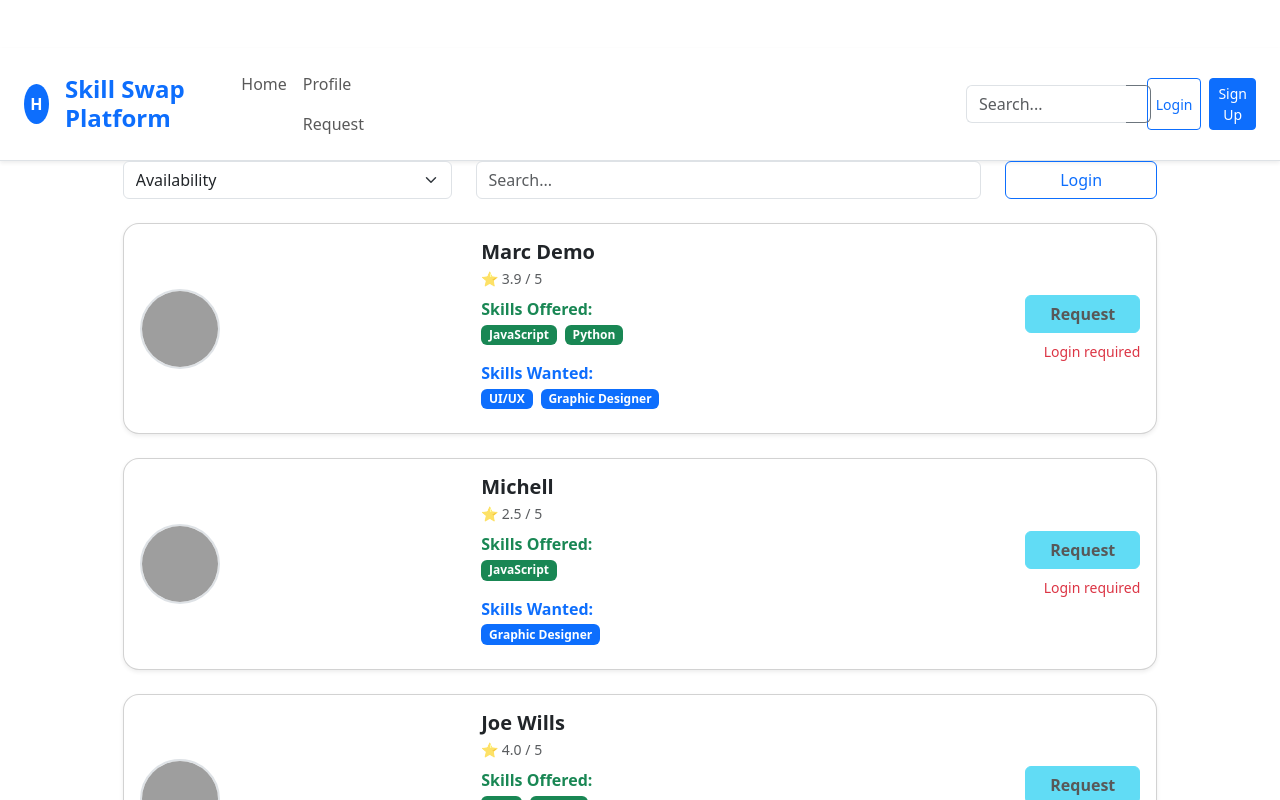
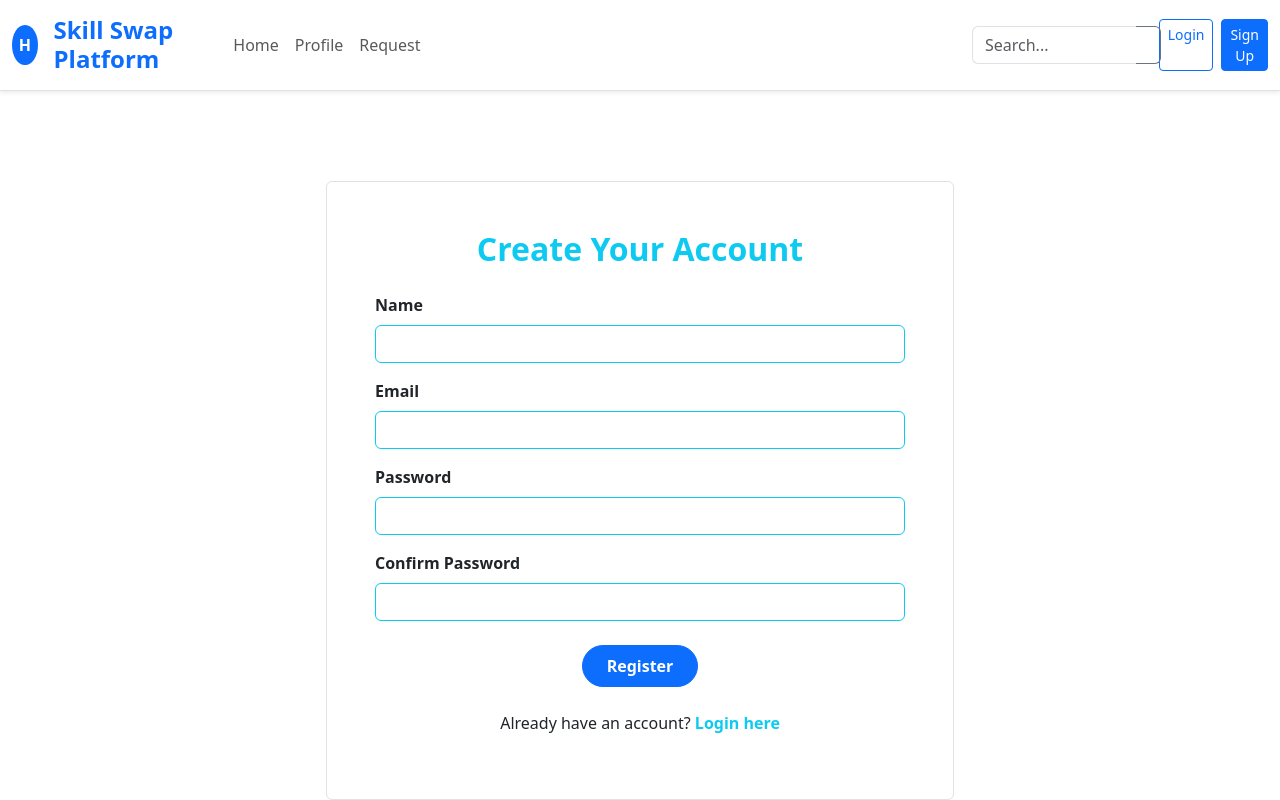
Before and after one commit to krati-porwal/HackStack, a React (Vite) app in the folder frontend/: page /register in a window 1280 px wide. Before the commit this address led to /. Shown: the top 800 px of the page. Built offline with nearby package versions, Linux system fonts and the light colour scheme; grey boxes are pictures that could not be loaded.

Commit message:
Task krati : add login and register page

```diff
--- a/frontend/src/App.jsx
+++ b/frontend/src/App.jsx
@@ -3,6 +3,8 @@ import LandingPage from "./pages/LandingPage/LandingPage";
 import SwapRequestPage from "./pages/HomePage/SwapRequestPage";
 import UserProfile from "./pages/UserProfilePage/UserProfile";
 import RequestPage from "./pages/RequestPage/RequestPage";
+import RegistrationPage from "./pages/RegistrationPage/RegistrationPage";
+import LoginPage from "./pages/LoginPage/LoginPage";
 
 const App = () => {
   return (
@@ -12,6 +14,8 @@ const App = () => {
         <Route path="/swap-requests" element={<SwapRequestPage />} />
         <Route path="/profile" element={<UserProfile />} />
          <Route path="/request" element={<RequestPage />} />
+          <Route path="/register" element={<RegistrationPage />} />
+          <Route path="/login" element={<LoginPage />} />
         <Route path="*" element={<Navigate to="/" />} />
       </Routes>
     </Router>
--- a/frontend/src/components/Header.jsx
+++ b/frontend/src/components/Header.jsx
@@ -47,7 +47,11 @@ const Header = ({
                   <Link className="nav-link fw-medium" to="/profile">
                     Profile
                   </Link>
-                  <Link className="nav-link fw-medium"to="/request">Request</Link>
+                </li>
+                <li className="nav-item">
+                  <Link className="nav-link fw-medium" to="/request">
+                    Request
+                  </Link>
                 </li>
               </ul>
             </nav>
@@ -76,7 +80,7 @@ const Header = ({
             </div>
           )}
 
-          {/* User Profile */}
+          {/* User Profile or Auth Buttons */}
           {showUserProfile && (
             <div className="col-md-3 col-lg-1">
               <div className="d-flex align-items-center justify-content-end">
@@ -106,31 +110,33 @@ const Header = ({
                       aria-labelledby="userDropdown"
                     >
                       <li>
-                        <a className="dropdown-item" href="#profile">
+                        <Link className="dropdown-item" to="/profile">
                           Profile
-                        </a>
+                        </Link>
                       </li>
                       <li>
-                        <a className="dropdown-item" href="#settings">
+                        <Link className="dropdown-item" to="/settings">
                           Settings
-                        </a>
+                        </Link>
                       </li>
                       <li>
                         <hr className="dropdown-divider" />
                       </li>
                       <li>
-                        <a className="dropdown-item" href="#logout">
+                        <Link className="dropdown-item" to="/logout">
                           Logout
-                        </a>
+                        </Link>
                       </li>
                     </ul>
                   </div>
                 ) : (
                   <div className="d-flex gap-2">
-                    <button className="btn btn-outline-primary btn-sm">
+                    <Link to="/login" className="btn btn-outline-primary btn-sm">
                       Login
-                    </button>
-                    <button className="btn btn-primary btn-sm">Sign Up</button>
+                    </Link>
+                    <Link to="/register" className="btn btn-primary btn-sm">
+                      Sign Up
+                    </Link>
                   </div>
                 )}
               </div>
--- a/frontend/src/pages/LoginPage/LoginPage.jsx
+++ b/frontend/src/pages/LoginPage/LoginPage.jsx
@@ -1,5 +1,7 @@
 import { useState } from "react";
-import Button from "../../common/Button"; // If you have a custom button
+import { Link } from "react-router-dom";
+import Button from "../../components/AppButton"; // Your reusable button
+import Header from "../../components/Header";
 
 const LoginPage = () => {
   const [form, setForm] = useState({ email: "", password: "" });
@@ -12,16 +14,25 @@ const LoginPage = () => {
   const handleSubmit = (e) => {
     e.preventDefault();
     console.log("Logging in:", form);
+    // Add your login logic here
   };
 
   return (
-    <section className="container-fluid min-vh-100 d-flex align-items-center justify-content-center bg-dark text-light">
+    <>
+    <Header/>
+    <section className="container-fluid min-vh-100 d-flex align-items-center justify-content-center">
       <div className="row w-100 justify-content-center">
-        <div className="col-md-5 col-10 border rounded p-5" style={{ borderColor: "#00ffff", borderWidth: 2 }}>
+        <div
+          className="col-md-5 col-10 border rounded p-5"
+          style={{ borderColor: "#00ffff", borderWidth: 2 }}
+        >
           <form onSubmit={handleSubmit}>
+            {/* Email */}
             <div className="row mb-4">
               <div className="col-12">
-                <label htmlFor="email" className="form-label fw-bold">Email</label>
+                <label htmlFor="email" className="form-label fw-bold">
+                  Email
+                </label>
                 <input
                   type="email"
                   name="email"
@@ -34,9 +45,12 @@ const LoginPage = () => {
               </div>
             </div>
 
+            {/* Password */}
             <div className="row mb-4">
               <div className="col-12">
-                <label htmlFor="password" className="form-label fw-bold">Password</label>
+                <label htmlFor="password" className="form-label fw-bold">
+                  Password
+                </label>
                 <input
                   type="password"
                   name="password"
@@ -49,28 +63,50 @@ const LoginPage = () => {
               </div>
             </div>
 
+            {/* Submit Button */}
             <div className="row justify-content-center mb-3">
               <div className="col-auto">
                 <Button
                   type="submit"
-                  label="Login"
-                  className="rounded-circle px-4 py-2"
-                  style={{ backgroundColor: "#00ffff", color: "#000", borderRadius: "50%" }}
-                />
+                  className="rounded-pill px-4 py-2 fw-bold"
+                  variant="primary"
+                  style={{
+                    backgroundColor: "#00ffff",
+                    color: "#000",
+                    border: "none",
+                  }}
+                >
+                  Login
+                </Button>
               </div>
             </div>
 
+            {/* Forgot Password */}
+            <div className="row mb-2">
+              <div className="col text-center">
+                <Link
+                  to="/forgot-password"
+                  className="text-info text-decoration-none"
+                >
+                  Forgot username/password
+                </Link>
+              </div>
+            </div>
+
+            {/* Sign Up Link */}
             <div className="row">
               <div className="col text-center">
-                <a href="/forgot-password" className="text-info text-decoration-none">
-                  Forgot username/password
-                </a>
+                <span className="text-light">Don't have an account?</span>{" "}
+                <Link to="/register" className="text-info text-decoration-none">
+                  Sign Up
+                </Link>
               </div>
             </div>
           </form>
         </div>
       </div>
     </section>
+    </>
   );
 };
 
--- a/frontend/src/pages/RegistrationPage/RegistrationPage.jsx
+++ b/frontend/src/pages/RegistrationPage/RegistrationPage.jsx
@@ -1,7 +1,10 @@
 import { useState } from "react";
-import Button from "../../common/Button"; // Replace with actual import path
+import { useNavigate } from "react-router-dom";
+import Button from "../../components/AppButton"; // Reusable button
+import Header from "../../components/Header";
 
 const RegistrationPage = () => {
+  const navigate = useNavigate();
   const [form, setForm] = useState({
     name: "",
     email: "",
@@ -21,96 +24,75 @@ const RegistrationPage = () => {
       return;
     }
     console.log("Registering:", form);
-    // Add registration logic here
+    navigate("/login"); // Redirect to login after successful registration
   };
 
   return (
-    <section className="container-fluid min-vh-100 d-flex align-items-center justify-content-center bg-dark text-light">
+    <>
+    <Header/>
+    <section className="container-fluid min-vh-100 d-flex align-items-center justify-content-center">
       <div className="row w-100 justify-content-center">
-        <div className="col-md-6 col-11 border rounded p-5" style={{ borderColor: "#00ffff", borderWidth: 2 }}>
+        <div
+          className="col-md-6 col-11 border rounded p-5"
+          style={{ borderColor: "#00ffff", borderWidth: 2 }}
+        >
           <form onSubmit={handleSubmit}>
-            <div className="row mb-4">
-              <div className="col-12">
-                <label htmlFor="name" className="form-label fw-bold">Name</label>
+            <h2 className="text-center mb-4 text-info fw-bold">
+              Create Your Account
+            </h2>
+
+            {["name", "email", "password", "confirmPassword"].map((field) => (
+              <div className="mb-3" key={field}>
+                <label
+                  htmlFor={field}
+                  className="form-label fw-semibold text-capitalize"
+                >
+                  {field === "confirmPassword"
+                    ? "Confirm Password"
+                    : field.charAt(0).toUpperCase() + field.slice(1)}
+                </label>
                 <input
-                  type="text"
-                  id="name"
-                  name="name"
-                  className="form-control border border-info"
-                  value={form.name}
+                  type={field.includes("password") ? "password" : "text"}
+                  id={field}
+                  name={field}
+                  className="form-control border-info"
+                  value={form[field]}
                   onChange={handleChange}
                   required
                 />
               </div>
+            ))}
+
+            <div className="text-center my-4">
+              <Button
+                type="submit"
+                className="rounded-pill px-4 py-2 fw-bold"
+                style={{
+                  backgroundColor: "#00ffff",
+                  color: "#000",
+                  border: "none",
+                }}
+              >
+                Register
+              </Button>
             </div>
 
-            <div className="row mb-4">
-              <div className="col-12">
-                <label htmlFor="email" className="form-label fw-bold">Email</label>
-                <input
-                  type="email"
-                  id="email"
-                  name="email"
-                  className="form-control border border-info"
-                  value={form.email}
-                  onChange={handleChange}
-                  required
-                />
-              </div>
-            </div>
-
-            <div className="row mb-4">
-              <div className="col-12">
-                <label htmlFor="password" className="form-label fw-bold">Password</label>
-                <input
-                  type="password"
-                  id="password"
-                  name="password"
-                  className="form-control border border-info"
-                  value={form.password}
-                  onChange={handleChange}
-                  required
-                />
-              </div>
-            </div>
-
-            <div className="row mb-4">
-              <div className="col-12">
-                <label htmlFor="confirmPassword" className="form-label fw-bold">Confirm Password</label>
-                <input
-                  type="password"
-                  id="confirmPassword"
-                  name="confirmPassword"
-                  className="form-control border border-info"
-                  value={form.confirmPassword}
-                  onChange={handleChange}
-                  required
-                />
-              </div>
-            </div>
-
-            <div className="row justify-content-center mb-3">
-              <div className="col-auto">
-                <Button
-                  type="submit"
-                  label="Register"
-                  className="rounded-circle px-4 py-2"
-                  style={{ backgroundColor: "#00ffff", color: "#000", borderRadius: "50%" }}
-                />
-              </div>
-            </div>
-
-            <div className="row">
-              <div className="col text-center">
-                <a href="/login" className="text-info text-decoration-none">
-                  Already have an account? Login
+            <div className="text-center">
+              <p>
+                Already have an account?{" "}
+                <a
+                  href="/login"
+                  className="text-info text-decoration-none fw-semibold"
+                >
+                  Login here
                 </a>
-              </div>
+              </p>
             </div>
           </form>
         </div>
       </div>
     </section>
+    </>
   );
 };
 
```
